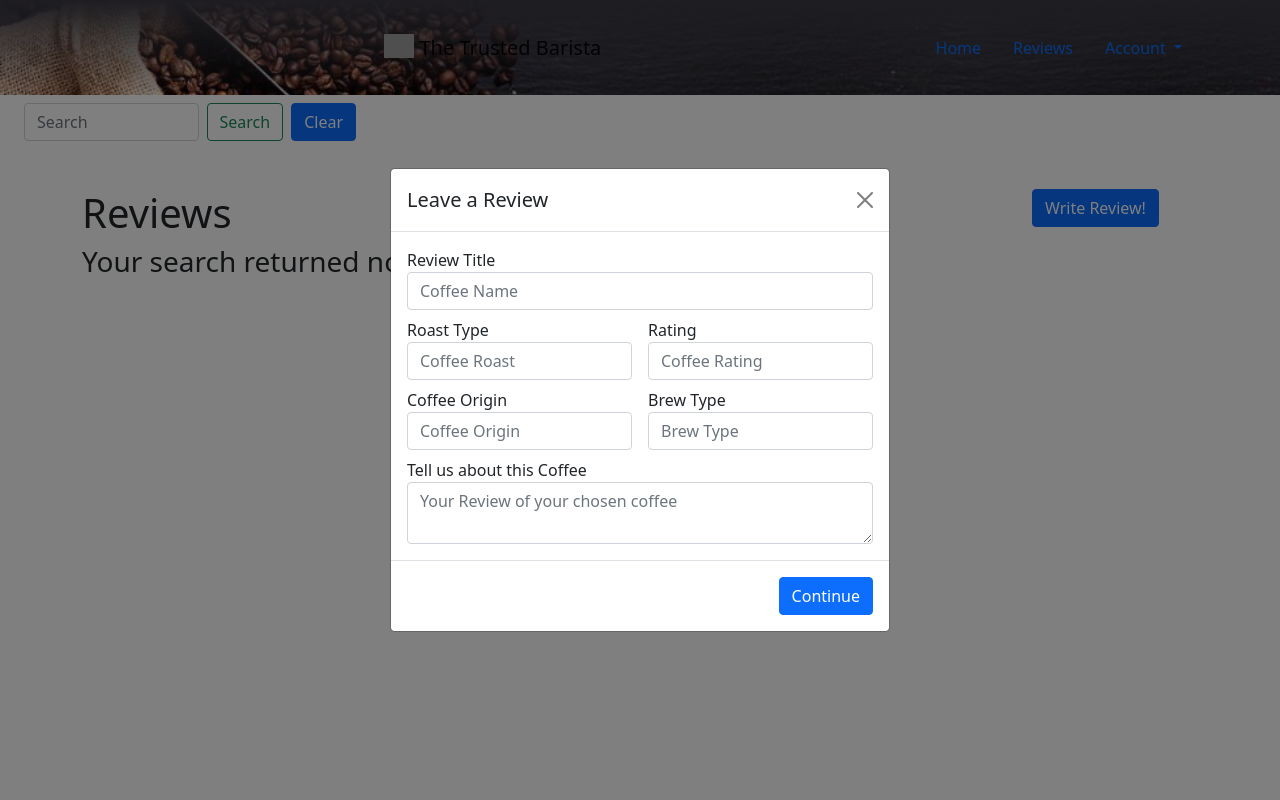
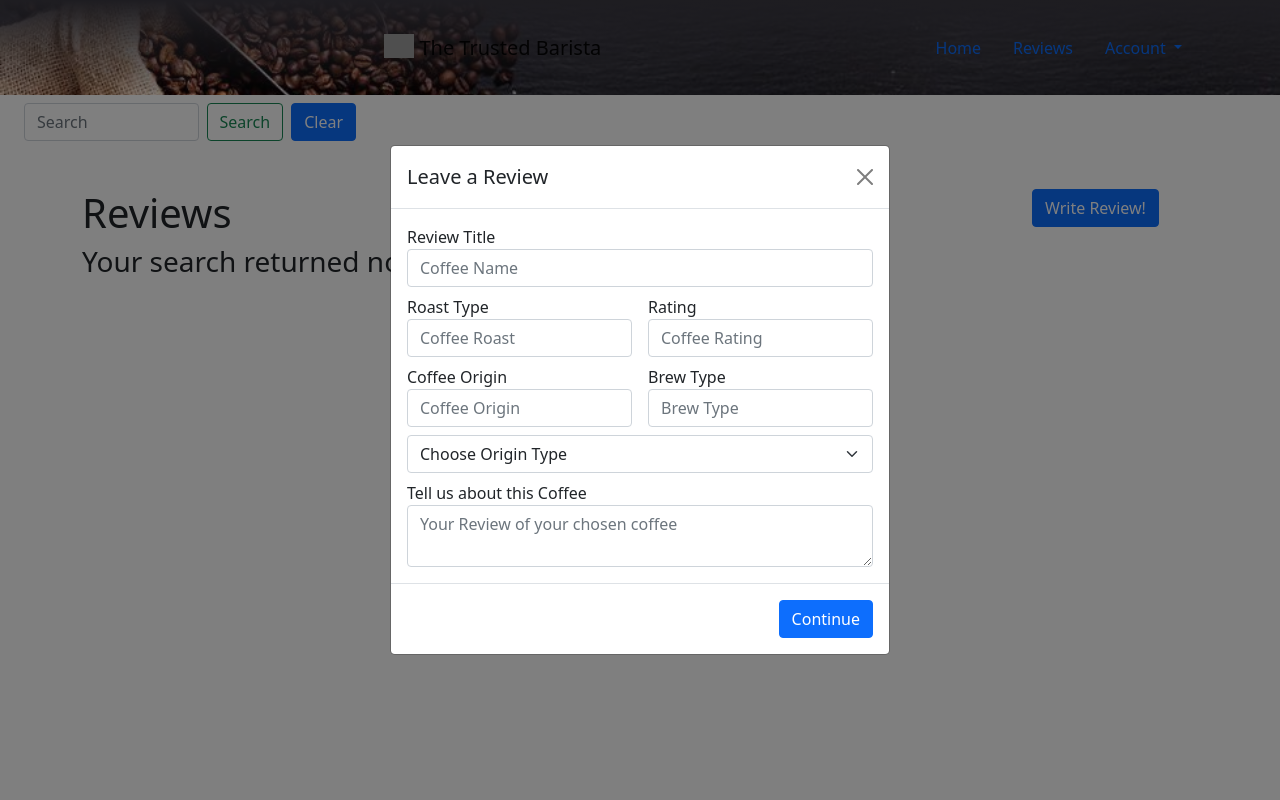
Before and after one commit to LogisticBravo/Milestone-Project-3, a Flask app: page /search in a window 1280 px wide, after a click on "Write Review!". Run offline with Flask 2, Linux system fonts and the light colour scheme; the visitor is signed in with stand-in values (Sample User, id 1); data that the repository does not hold is empty; some libraries are stand-ins or nearby versions; grey boxes are pictures that could not be loaded.

Commit message:
Add origin type selection to be added to DB

```diff
--- a/app.py
+++ b/app.py
@@ -187,12 +187,14 @@ def logout():
 
 @app.route("/reviews", methods=["GET", "POST"])
 def reviews():
+    origins = list(mongo.db.origin.find().sort("origin_type", 1))
     beans = list(mongo.db.beans.find())
     try:
         if session["user"]:
             username = mongo.db.users.find_one({"username": session["user"]})
             return render_template(
-                "reviews.html", username=username, beans=beans)
+                "reviews.html", username=username,
+                beans=beans, origins=origins)
     except Exception:
         return render_template("reviews.html", beans=beans)
 
@@ -207,6 +209,7 @@ def add_review():
             "bean_description": request.form.get("bean_description"),
             "bean_origin": request.form.get("bean_origin"),
             "brew_type": request.form.get("brew_type"),
+            "origin_type": request.form.get("origin_type"),
             "bean_image": request.form.get("bean_image"),
             "affialiate_link": request.form.get("affialiate_link"),
             "created_by": session["user"],
--- a/static/js/review.js
+++ b/static/js/review.js
@@ -29,12 +29,14 @@ button.onclick = function () {
     editReview("bean-origin")
     editReview("brew-type")
     editReview("bean-description")
+    preview.push($("#origin-type").prop("value"))
     print("bean_name",0)
     print("bean_roast",1)
     print("bean_rating",2)
     print("bean_origin",3)
     print("brew_type",4)
     document.getElementById("bean_description").innerText = preview[5] //Print function couldn't be used as it relies on populating the value attribute.
+    $("#origin_type").prop("value", preview[6])
 }
 
 function validate(){
@@ -53,6 +55,6 @@ var continueButton = document.getElementById("continueModal2")
 continueButton.onclick = function () {
     editReview("bean-image")
     editReview("affialiate-link")
-    print("bean_image",6)
-    print("affialiate_link",7)
+    print("bean_image",7)
+    print("affialiate_link",8)
 }
--- a/templates/reviews.html
+++ b/templates/reviews.html
@@ -67,6 +67,16 @@
                                             placeholder="Brew Type" aria-label="How this coffee is brewed"
                                             data-bs-toggle="tooltip" data-bs-placement="right"
                                             title="Filter? Espresso Machine? Cafetiere?">
+                                    </div>
+                                </div>
+                                <div class="row g-3 mb-2">
+                                    <div class="col">
+                                        <select class="form-select form-select-md" id="origin-type" aria-label=".form-select-sm example">
+                                            <option selected>Choose Origin Type</option>
+                                            {% for origin in origins %}
+                                            <option value="{{ origin.origin_type }}">{{ origin.origin_type }}</option>
+                                            {% endfor %}
+                                        </select>
                                     </div>
                                 </div>
                                 <div class="row">
@@ -212,6 +222,13 @@
                                                             <!--coffee type input-->
                                                             <div class="col-md-6 mb-1"><strong>Type:
                                                                 </strong>
+
+                                        <select class="form-select form-select-md" id="origin_type" name="origin_type" aria-label=".form-select-sm example">
+                                        {% for origin in origins %}
+                                                    <option value="{{ origin.origin_type }}">{{ origin.origin_type }}</option>
+                                        {% endfor %}
+                                        </select>
+
                                                             </div>
                                                             <!--coffee origin input-->
                                                             <div class="col-md-6"><label
```
